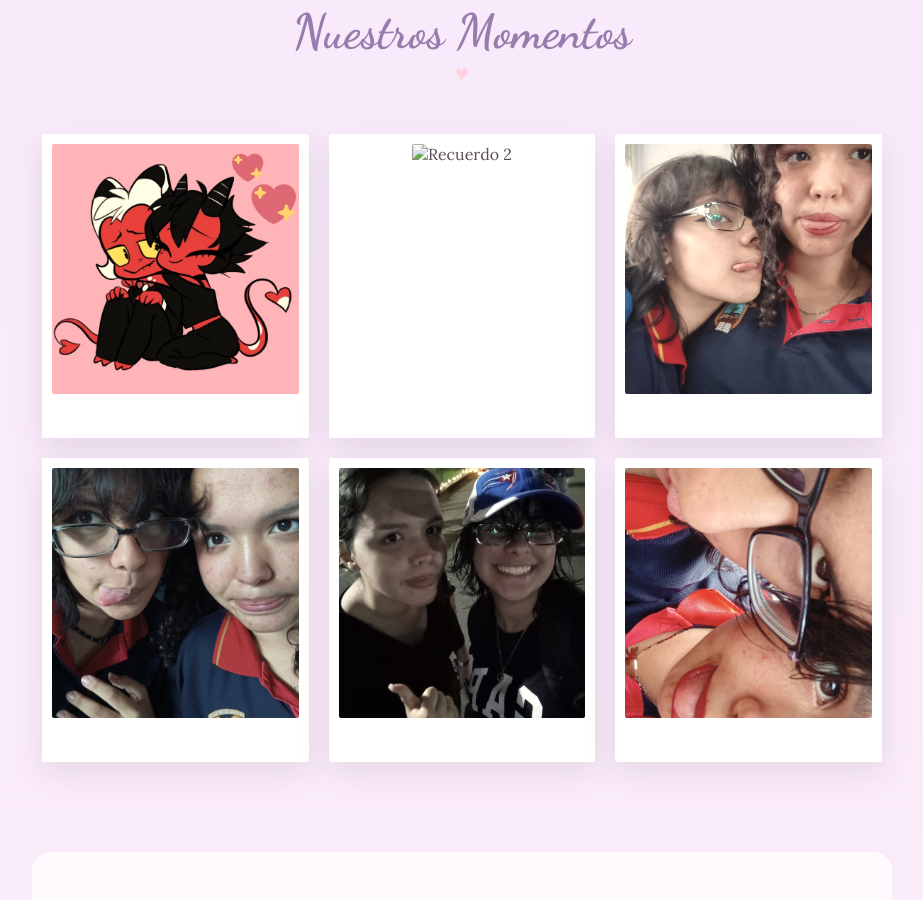
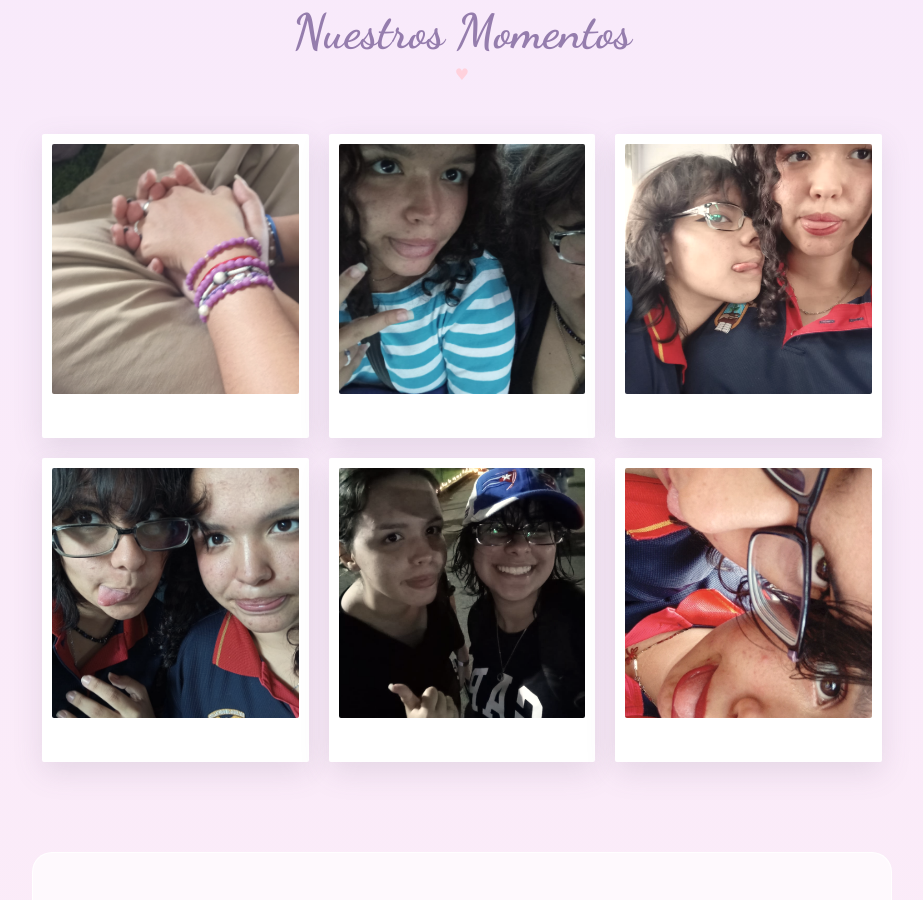
Before and after one commit to mariam3-star/Nuestro-mesniversario, a plain HTML site: page index.html in a window 1280 px wide. Shown: the part 1835-2735 px from the top of the page, without its empty margins (178-1101 px from the left). Drawn offline with Linux system fonts and the light colour scheme.

Commit message:
Update photo cards in gallery section

```diff
--- a/index.html
+++ b/index.html
@@ -479,8 +479,8 @@
             <h2 class="section-title">Nuestros Momentos</h2>
             <div class="gallery-grid">
 
-                <div class="photo-card"><img src="164ea3ce6f78c75dc38cf01221c6d975.jpg" alt="Recuerdo 1" /></div>
-                <div class="photo-card"><img src="IMG-20250625-WA0048(1).jpg" alt="Recuerdo 2" /></div>
+                <div class="photo-card"><img src="IMG-20250619-WA0010.jpeg" alt="Recuerdo 1" /></div>
+                <div class="photo-card"><img src="IMG-20250625-WA0048.jpg" alt="Recuerdo 2" /></div>
                 <div class="photo-card"><img src="IMG-20250704-WA0008.jpg" alt="Recuerdo 3" /></div>
                 <div class="photo-card"><img src="IMG-20250704-WA0011.jpg" alt="Recuerdo 4" /></div>
                 <div class="photo-card"><img src="IMG-20251105-WA0030.jpg" alt="Recuerdo 5" /></div>
```
